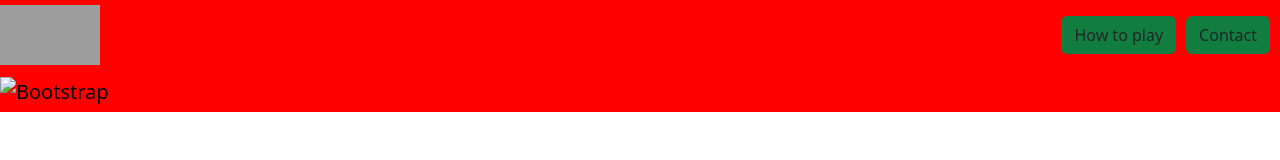
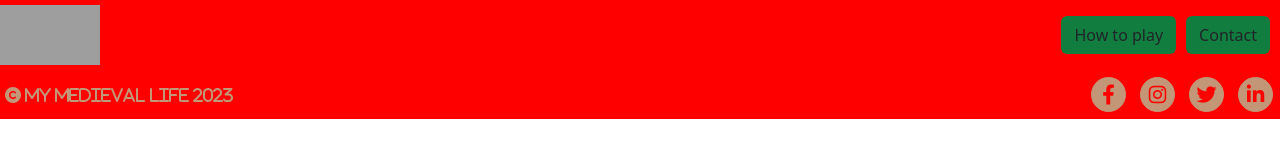
Before and after one commit to Nap199I/Text-based-RPG, a plain HTML site: page index.html in a window 1280 px wide. Drawn offline with nearby package versions, Linux system fonts and the light colour scheme; grey boxes are pictures that could not be loaded.

Commit message:
Add footer social icons and copyright

```diff
--- a/index.html
+++ b/index.html
@@ -38,8 +38,20 @@
     <footer>
         <nav class="navbar">
             <div class="container">
-                <a class="navbar-brand" href="#">
-                    <img src="#" alt="Bootstrap" width="30" height="24">
+                <i class="fa-solid fa-copyright"> My Medieval Life 2023</i>
+            </div>
+            <div class="container">
+                <a class="navbar-brand back-circle" href="#">
+                    <i class="fa-brands fa-facebook-f"></i>
+                </a>
+                <a class="navbar-brand back-circle" href="#">
+                    <i class="fa-brands fa-instagram"></i>
+                </a>
+                <a class="navbar-brand back-circle" href="#">
+                    <i class="fa-brands fa-twitter"></i>
+                </a>
+                <a class="navbar-brand back-circle" href="#">
+                    <i class="fa-brands fa-linkedin-in"></i>
                 </a>
             </div>
         </nav>
```
